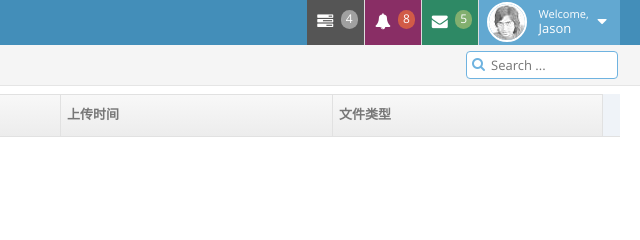
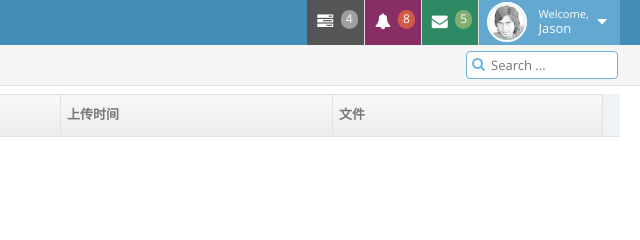
Before and after one commit to qudexin1986/upload, a plain HTML site: page www/jqgrid.html in a window 1280 px wide. Shown: the top 240 px of the page, 640-1280 px from the left. Drawn offline with Linux system fonts and the light colour scheme; no server answers.

Commit message:
添加文件地址

```diff
--- a/www/jqgrid.html
+++ b/www/jqgrid.html
@@ -435,7 +435,7 @@
                     { label: '文件名', name: 'Name', width: 150 },
                     { label: '文件大小', name: 'Size', width: 150 },
                     { label: '上传时间', name: 'Addtime', width: 150 },
-                    { label:'文件类型', name: 'Type', width: 150 }
+                    { label:'文件', name: 'Addr', width: 150 }
                 ],
 				viewrecords: true,
 
```
